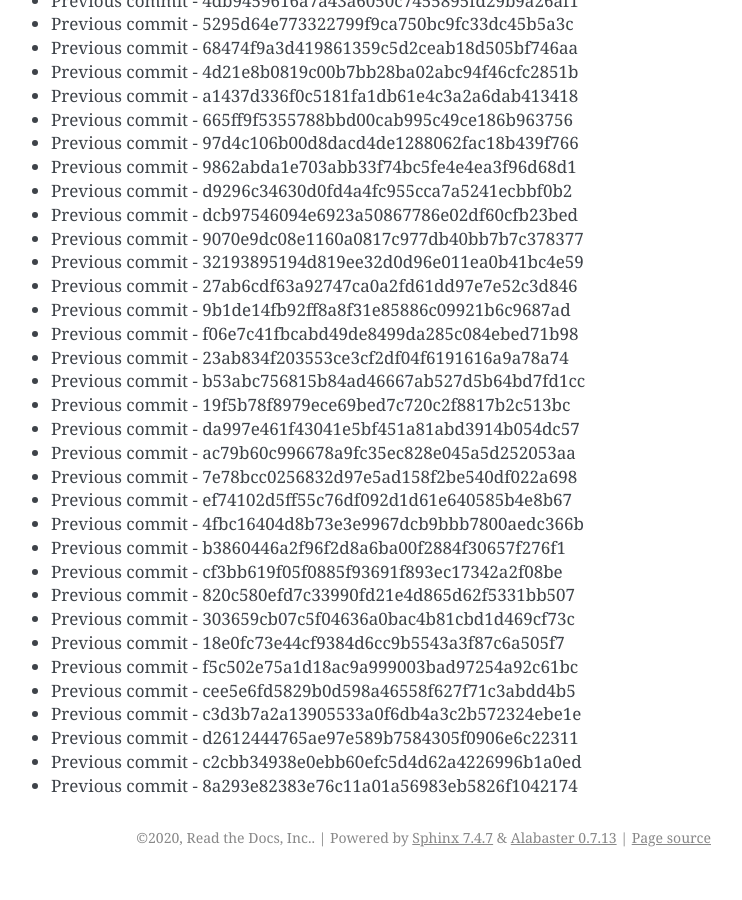
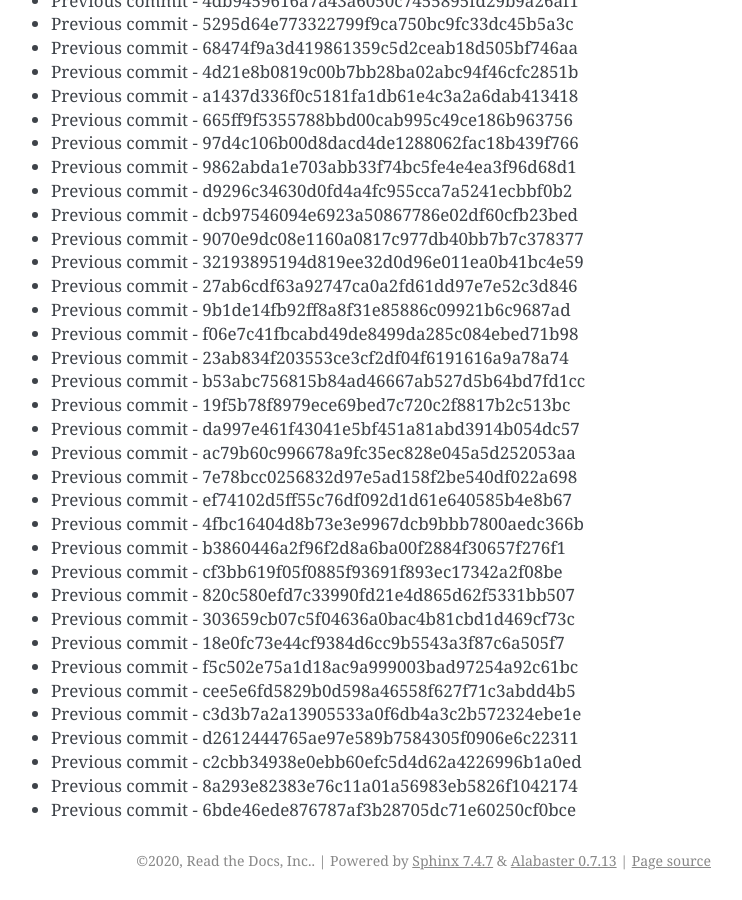
Before and after one commit to readthedocs/rtd-git-stresstest, a Sphinx documentation site: the page built from docs/updates.rst, in a window 1280 px wide and 900 px high, scrolled down 85705 px. Shown: the whole window, without its empty margins (399-1141 px from the left). Built offline with Sphinx 7.4.7, drawn with Linux system fonts in a browser that asks for light colours; before the commit the page ends 86582 px from its top, so only the background shows below that.

Commit message:
Generating commit from previous: 6bde46ede876787af3b28705dc71e60250cf0bce

```diff
--- a/docs/updates.rst
+++ b/docs/updates.rst
@@ -3633,3 +3633,4 @@ It can be tested for any performance characteristics.
 * Previous commit - d2612444765ae97e589b7584305f0906e6c22311
 * Previous commit - c2cbb34938e0ebb60efc5d4d62a4226996b1a0ed
 * Previous commit - 8a293e82383e76c11a01a56983eb5826f1042174
+* Previous commit - 6bde46ede876787af3b28705dc71e60250cf0bce
```
